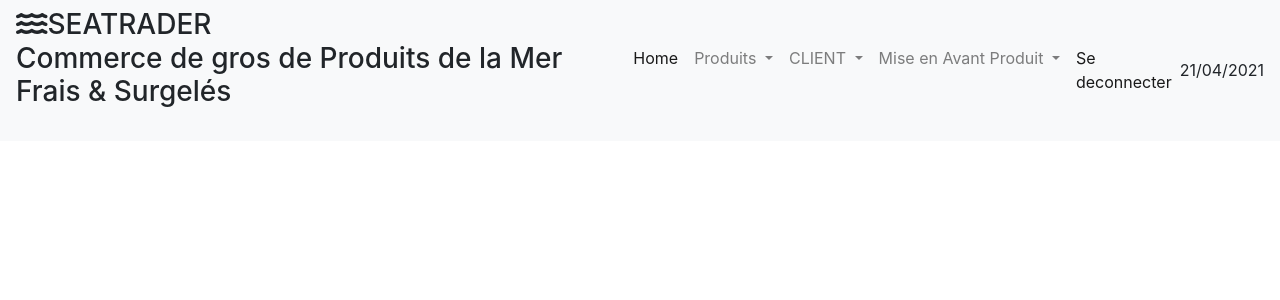
After one commit to STEPHANEBAYAS33230/seatrader-appli, a Symfony app: template templates/baseAdmin.html.twig in a window 1280 px wide. The commit adds this page. Shown: the top 300 px of the page. Run offline with Twig, Linux system fonts and the light colour scheme; the template is opened without the code that fills it, so the values that code supplies are empty; some libraries are stand-ins or nearby versions.

Commit message:
menu admin

```diff
--- a/src/Controller/HomeConnectedController.php
+++ b/src/Controller/HomeConnectedController.php
@@ -13,8 +13,9 @@ class HomeConnectedController extends AbstractController
      */
     public function index(): Response
     {
+        $today = strftime('%A %d %B %Y %I:%M:%S');
         return $this->render('home_connected/homeAdmin.html.twig', [
-
+            'dateToday'=>$today,
         ]);
     }
 }
--- /dev/null
+++ b/templates/baseAdmin.html.twig
@@ -0,0 +1,107 @@
+<!DOCTYPE html>
+<html>
+    <head>
+        <meta charset="UTF-8">
+        <title>{% block title %}SEATRADER{% endblock %}</title>
+        <meta charset="UTF-8">
+        <meta name="viewport" content="width=device-width, initial-scale=1.0">
+        <meta http-equiv="X-UA-Compatible" content="ie=edge">
+        <title>Document</title>
+        <script src="https://kit.fontawesome.com/aa652281aa.js" crossorigin="anonymous"></script>
+        <!-- ^^fontansome -->
+        <script src="https://ajax.googleapis.com/ajax/libs/jquery/3.5.1/jquery.min.js"></script>
+        <link rel="stylesheet" href="https://cdn.jsdelivr.net/npm/bootstrap@4.5.3/dist/css/bootstrap.min.css" integrity="sha384-TX8t27EcRE3e/ihU7zmQxVncDAy5uIKz4rEkgIXeMed4M0jlfIDPvg6uqKI2xXr2" crossorigin="anonymous">
+        <script src="https://cdn.jsdelivr.net/npm/bootstrap@4.5.3/dist/js/bootstrap.bundle.min.js" integrity="sha384-ho+j7jyWK8fNQe+A12Hb8AhRq26LrZ/JpcUGGOn+Y7RsweNrtN/tE3MoK7ZeZDyx" crossorigin="anonymous"></script>
+        <link rel="stylesheet" href="{{ asset('assets/css/baseAdmin.css') }}">
+
+        {% block stylesheets %}
+
+        {% endblock %}
+
+        {% block javascripts %}
+            {#{{ encore_entry_script_tags('app') }}#}
+        {% endblock %}
+    </head>
+    <body>
+        <header>
+
+            <nav class="ombreNav">
+
+                    <nav class="navbar navbar-expand-lg navbar-light bg-light">
+                        {# <a class="navbar-brand" href="#">Navbar</a>#}
+                        <h3 class="titrelogoseatrader" ><i class="fas fa-water logoseatrader" ></i>SEATRADER<p class="petitelignelogoseatrader">Commerce de gros de Produits de la Mer Frais & Surgelés</p></h3>
+                        <button class="navbar-toggler" type="button" data-toggle="collapse" data-target="#navbarSupportedContent" aria-controls="navbarSupportedContent" aria-expanded="false" aria-label="Toggle navigation">
+                            <span class="navbar-toggler-icon"></span>
+                        </button>
+
+                        <div class="collapse navbar-collapse" id="navbarSupportedContent">
+                            <ul class="navbar-nav mr-auto">
+                                <li class="nav-item active">
+                                    <a class="nav-link" href="#">Home <span class="sr-only">(current)</span></a>
+                                </li>
+                                <li class="nav-item dropdown">
+                                    <a class="nav-link dropdown-toggle" href="#" id="navbarDropdown" role="button" data-toggle="dropdown" aria-haspopup="true" aria-expanded="false">
+                                        Produits
+                                    </a>
+                                    <div class="dropdown-menu menuDeroulant" aria-labelledby="navbarDropdown">
+                                        <a class="dropdown-item lienA" href="#">Ajouter un produit</a>
+                                        <div class="dropdown-divider lienA"></div>
+                                        <a class="dropdown-item lienA" href="#">Ajouter une famille de produit</a>
+                                        <div class="dropdown-divider lienA"></div>
+                                        <a class="dropdown-item lienA" href="#">Gérer mes produits</a>
+                                        <div class="dropdown-divider lienA"></div>
+                                        <a class="dropdown-item lienA" href="#">Gérer mes famille</a>
+                                    </div>
+                                </li>
+                                <li class="nav-item dropdown">
+                                    <a class="nav-link dropdown-toggle" href="#" id="navbarDropdown" role="button" data-toggle="dropdown" aria-haspopup="true" aria-expanded="false">
+                                        CLIENT
+                                    </a>
+                                    <div class="dropdown-menu menuDeroulant" aria-labelledby="navbarDropdown">
+                                        <a class="dropdown-item lienA" href="{{ path('creerUnUtilisateur') }}">Ajouter un client</a>
+                                        <div class="dropdown-divider lienA"></div>
+                                        <a class="dropdown-item lienA" href="#">Gérer Mes clients</a>
+                                        <div class="dropdown-divider lienA"></div>
+                                        <a class="dropdown-item lienA" href="#">Modifier compte/client</a>
+                                    </div>
+                                </li>
+                                <li class="nav-item dropdown">
+                                    <a class="nav-link dropdown-toggle" href="#" id="navbarDropdown" role="button" data-toggle="dropdown" aria-haspopup="true" aria-expanded="false">
+                                        Mise en Avant Produit
+                                    </a>
+                                    <div class="dropdown-menu menuDeroulant" aria-labelledby="navbarDropdown">
+                                        <a class="dropdown-item lienA" href="#">Ajouter une mise en avant</a>
+                                        <div class="dropdown-divider lienA"></div>
+                                        <a class="dropdown-item lienA" href="#">Gérer Mes Mises en Avant de Produit</a>
+                                        <div class="dropdown-divider lienA"></div>
+                                        <a class="dropdown-item lienA" href="#">Créer des mises en avant</a>
+                                    </div>
+                                </li>
+                                <li class="nav-item active">
+                                    <a class="nav-link " href="{{ path('app_logout') }}">Se deconnecter</a>
+                                </li>
+                            </ul>
+                            <div>
+
+                                {{ dateToday|date("d/m/Y") }}
+
+                            </div>
+
+                            {# <form class="form-inline my-2 my-lg-0">
+                                <input class="form-control mr-sm-2" type="search" placeholder="Search" aria-label="Search">
+                                <button class="btn btn-outline-success my-2 my-sm-0" type="submit">Search</button>
+                            </form>#}
+                        </div>
+                    </nav>
+
+            </nav>
+
+
+
+        </header>
+        <main>
+        {% block main %}{% endblock %}
+        </main>
+
+    </body>
+</html>
--- a/templates/creer_un_utilisateur/index.html.twig
+++ b/templates/creer_un_utilisateur/index.html.twig
@@ -1,4 +1,4 @@
-{% extends 'base.html.twig' %}
+{% extends 'baseAdmin.html.twig' %}
 
 {% block title %}Creer Un Utilisateur|{{ parent() }}{% endblock %}
 
--- a/templates/home/index.html.twig
+++ b/templates/home/index.html.twig
@@ -449,7 +449,7 @@
                     {%  for miseEa in miseEnAvant %}
                         {% if((miseEa.dateLivraisonMiseEnAvant |date('d')==( today | date('d')))) %}
                         <div  class="card-miseEn-Avant" >
-                            {% if miseEa.raison.raison=="PROMOTION" %}
+                            {% if miseEa.raison.raison=="PROMOTION" or miseEa.raison.raison=="SPECIAL BARBECUE" %}
                             <div class="promotion">
                                 {% elseif miseEa.raison.raison=="OFFRE DU JOUR"%}
                                     <div class="offre-du-jour">
@@ -476,7 +476,7 @@
                         <div class="align-items-center">
                         <h4 class="prix" >prix: {{ miseEa.prix }} €/kg</h4>
                         </div>
-                            <h3 style="height:75px; background-color: #7abaff; text-align: center;">{{ miseEa.produitMiseEnAvant.nomProduit }}</h3>
+                            <h3 class="nomProduit" >{{ miseEa.produitMiseEnAvant.nomProduit }}</h3>
                         </div>
                             {% endif %}
 
```
Also changed, not shown: templates/base.html.twig (deleted, +0 -42 lines), templates/home_connected/homeAdmin.html.twig (+1 -12 lines), public/assets/css/base.html.css, public/assets/css/seatrader-css.css, 1 other file.
